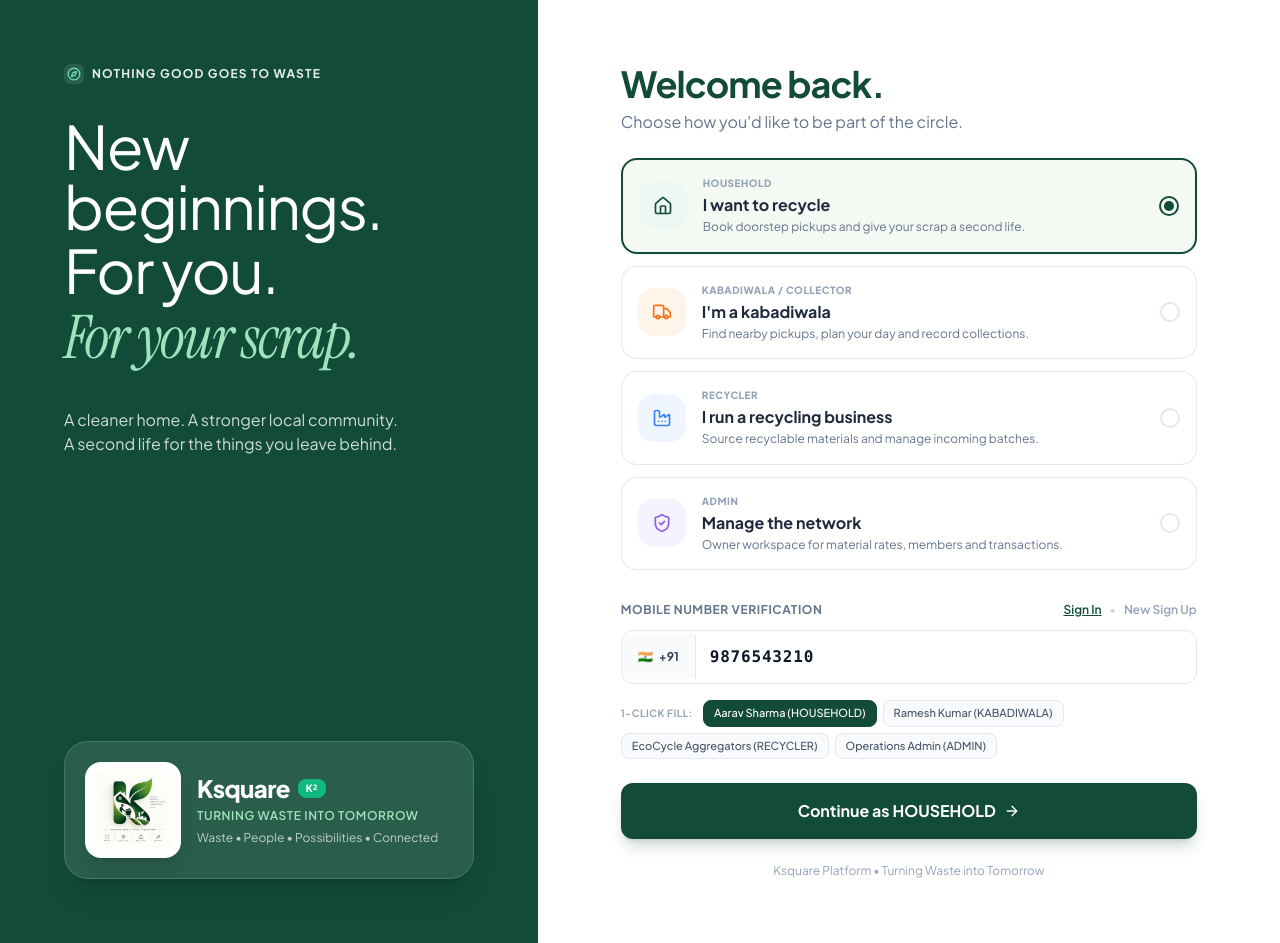
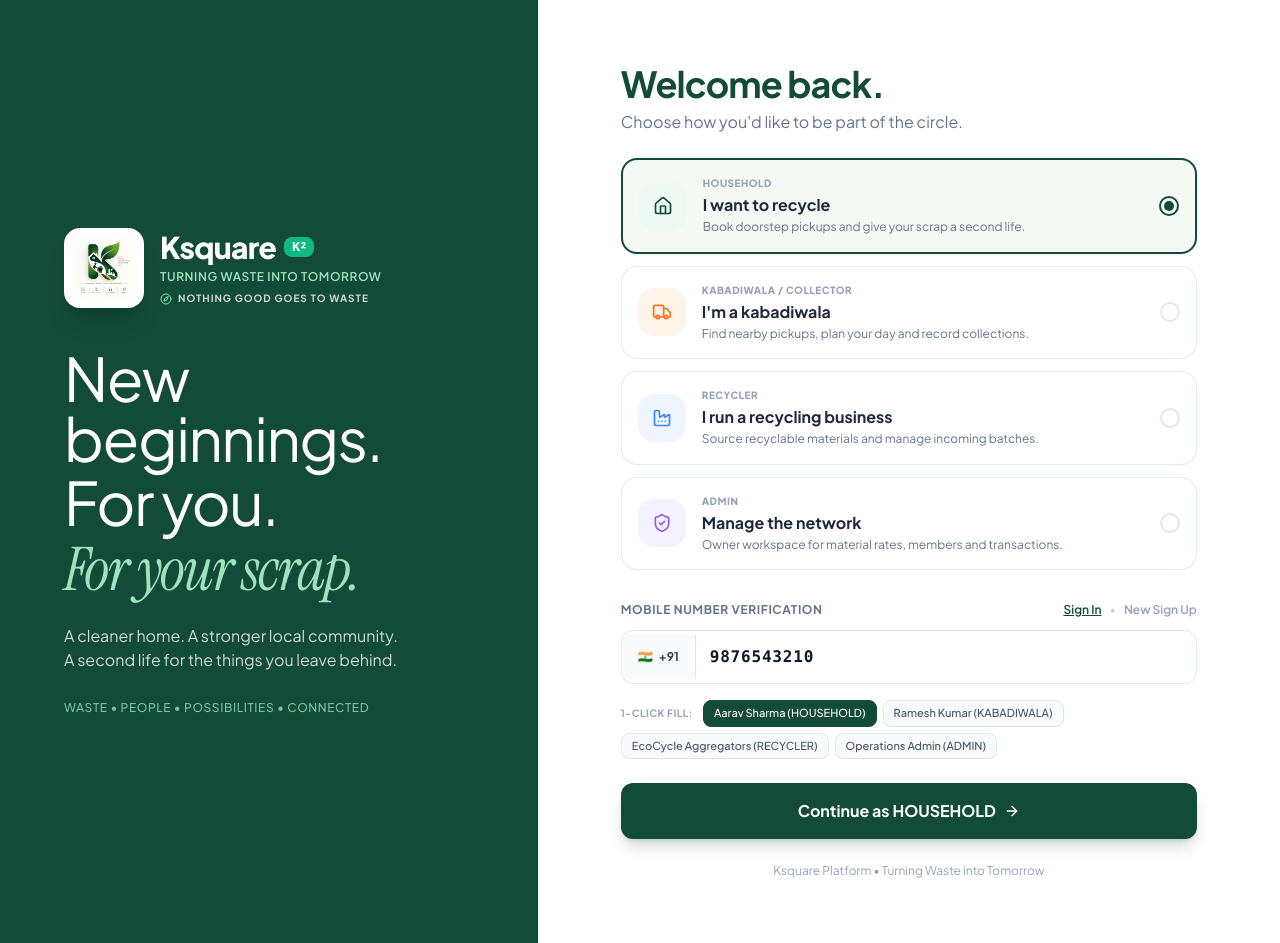
Before and after one commit to manika004/Kabadiwala-Konnect, a React (Vite) app in the folder client/: page / in a window 1280 px wide. Built offline with nearby package versions, Linux system fonts and the light colour scheme.

Commit message:
Move K2 branding logo to the top and align headline text below it

```diff
--- a/client/src/screens/auth/AuthScreen.tsx
+++ b/client/src/screens/auth/AuthScreen.tsx
@@ -117,17 +117,34 @@ export const AuthScreen: React.FC<AuthScreenProps> = ({ onLoginSuccess }) => {
     <div className="min-h-screen w-full bg-[#124b38] flex flex-col lg:flex-row">
 
       {/* ================= LEFT EDITORIAL HERO PANEL ================= */}
-      <div className="lg:w-[45%] xl:w-[42%] bg-[#124b38] text-white flex flex-col justify-between relative overflow-hidden p-8 sm:p-12 lg:p-14 xl:p-16">
+      <div className="lg:w-[45%] xl:w-[42%] bg-[#124b38] text-white flex flex-col justify-center relative overflow-hidden p-8 sm:p-12 lg:p-14 xl:p-16 space-y-8 sm:space-y-10">
 
-        {/* Top Tagline */}
-        <div className="space-y-8 z-10">
-          <div className="flex items-center space-x-2 text-white/90 text-xs font-bold tracking-widest uppercase">
-            <div className="w-5 h-5 rounded-md bg-white/10 flex items-center justify-center">
-              <Compass className="w-3.5 h-3.5 text-emerald-300" />
+        {/* K² / Ksquare Brand Header at the Top */}
+        <div className="flex items-center space-x-4">
+          <div className="w-16 h-16 sm:w-20 sm:h-20 rounded-2xl overflow-hidden bg-white p-1.5 shrink-0 shadow-xl border border-white/20">
+            <img
+              src="/logo.jpg"
+              alt="Ksquare K² Logo"
+              className="w-full h-full object-contain rounded-xl"
+            />
+          </div>
+          <div className="space-y-1">
+            <div className="flex items-center space-x-2">
+              <span className="text-2xl sm:text-3xl font-black text-white tracking-tight">Ksquare</span>
+              <span className="px-2 py-0.5 rounded-lg bg-emerald-500 text-white font-extrabold text-xs tracking-wider shadow-sm">K²</span>
             </div>
-            <span>NOTHING GOOD GOES TO WASTE</span>
+            <p className="text-xs font-semibold text-[#9fe3be] uppercase tracking-wider">
+              Turning Waste into Tomorrow
+            </p>
+            <div className="flex items-center space-x-1.5 text-white/80 text-[10px] font-bold tracking-widest uppercase pt-0.5">
+              <Compass className="w-3 h-3 text-emerald-300" />
+              <span>NOTHING GOOD GOES TO WASTE</span>
+            </div>
           </div>
+        </div>
 
+        {/* Text Content Aligned Below K² */}
+        <div className="space-y-6">
           {/* Headline with Editorial Serif Accent */}
           <div className="space-y-1">
             <h1 className="text-4xl sm:text-5xl lg:text-6xl font-normal tracking-tight text-white leading-[1.08]">
@@ -142,36 +159,17 @@ export const AuthScreen: React.FC<AuthScreenProps> = ({ onLoginSuccess }) => {
           </div>
 
           {/* Subtitle */}
-          <p className="text-white/80 text-sm sm:text-base font-normal leading-relaxed max-w-md pt-2">
+          <p className="text-white/80 text-sm sm:text-base font-normal leading-relaxed max-w-md">
             A cleaner home. A stronger local community.<br />
             A second life for the things you leave behind.
           </p>
+
+          {/* Tagline */}
+          <p className="text-xs text-emerald-200/70 tracking-wider uppercase font-medium pt-1">
+            Waste • People • Possibilities • Connected
+          </p>
         </div>
 
-        {/* Ksquare Official Branding Logo */}
-        <div className="pt-8 mt-auto z-10">
-          <div className="bg-white/10 backdrop-blur-md rounded-3xl p-5 border border-white/15 flex items-center space-x-4 max-w-md shadow-xl">
-            <div className="w-20 h-20 sm:w-24 sm:h-24 rounded-2xl overflow-hidden bg-white p-1.5 shrink-0 shadow-lg border border-white/20">
-              <img
-                src="/logo.jpg"
-                alt="Ksquare Logo"
-                className="w-full h-full object-contain rounded-xl"
-              />
-            </div>
-            <div className="space-y-1">
-              <div className="flex items-center space-x-2">
-                <span className="text-2xl font-black text-white tracking-tight">Ksquare</span>
-                <span className="px-2 py-0.5 rounded-lg bg-emerald-500 text-white font-extrabold text-[10px] tracking-wider shadow-sm">K²</span>
-              </div>
-              <p className="text-xs font-semibold text-[#9fe3be] uppercase tracking-wider">
-                Turning Waste into Tomorrow
-              </p>
-              <p className="text-xs text-white/70 leading-relaxed font-normal">
-                Waste • People • Possibilities • Connected
-              </p>
-            </div>
-          </div>
-        </div>
       </div>
 
       {/* ================= RIGHT INTERACTIVE AUTH PANEL ================= */}
```
